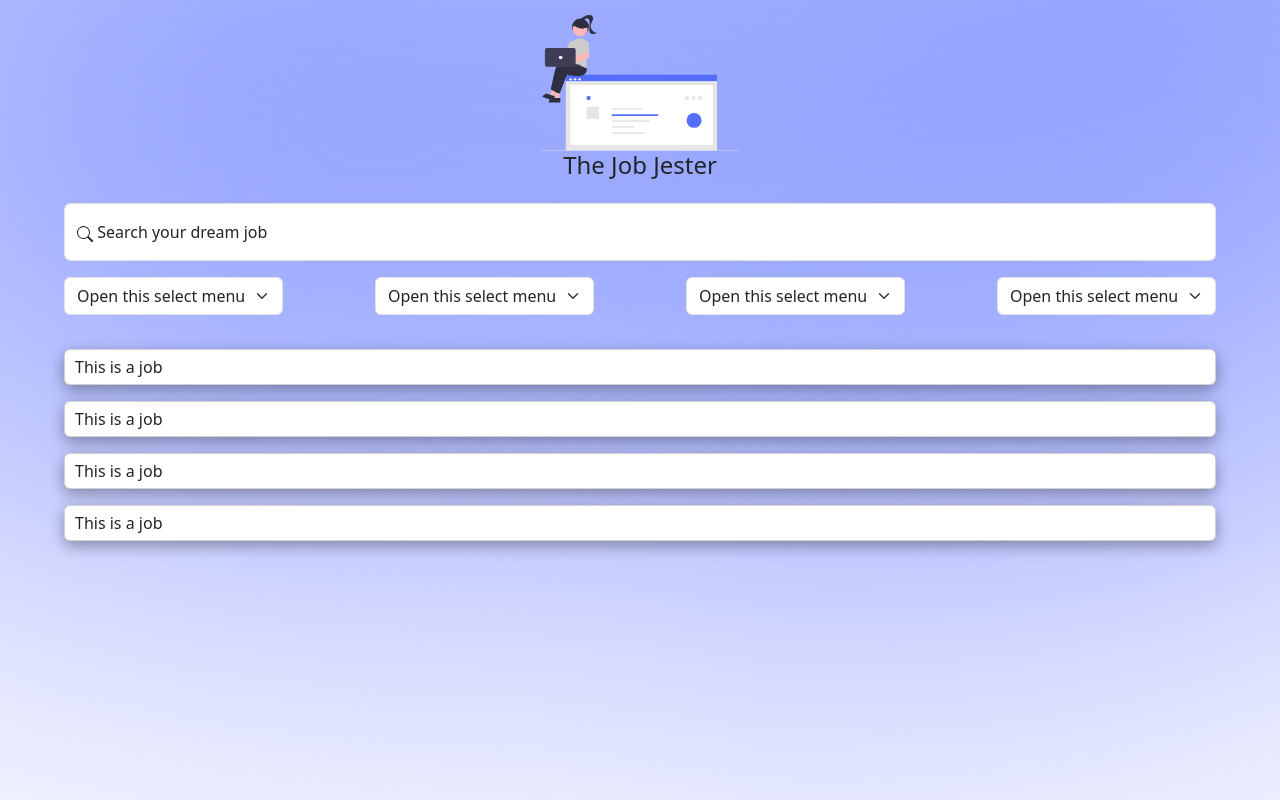
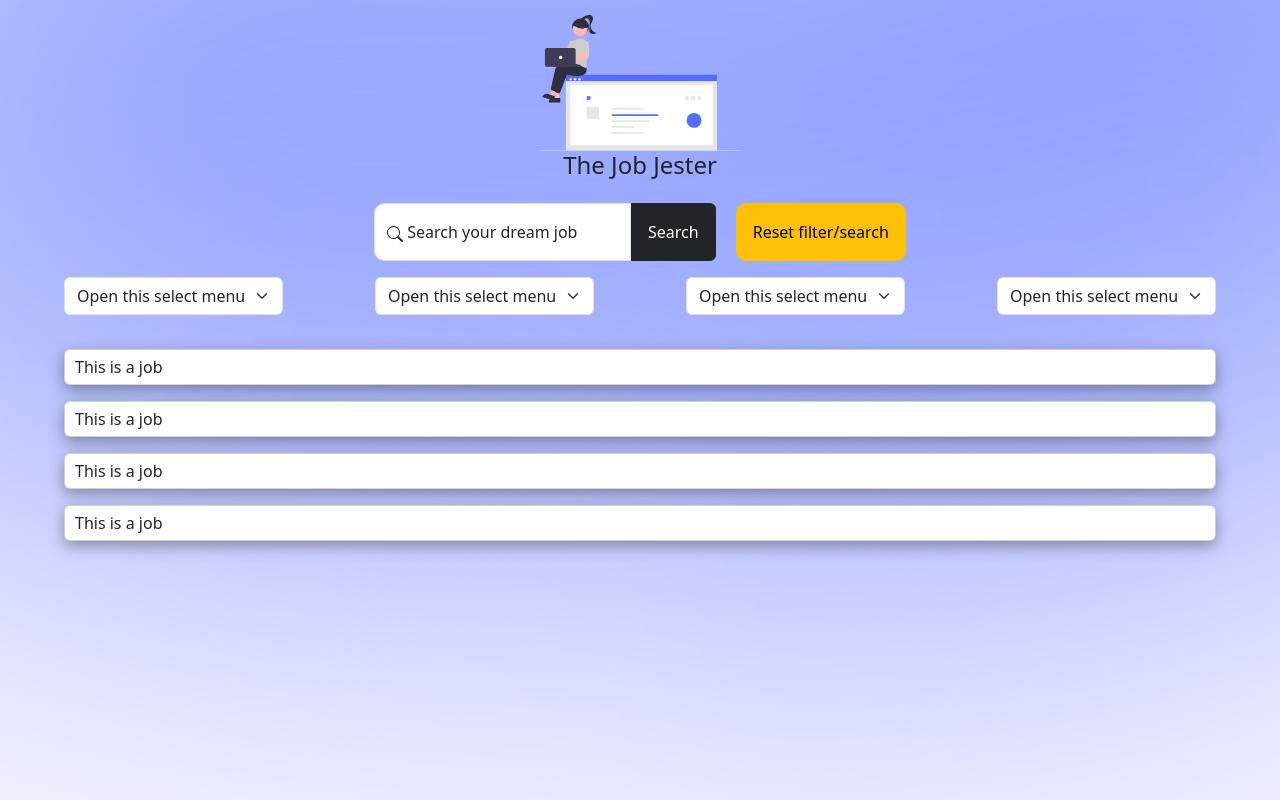
Before and after one commit to pchessah/job-jester, an Angular app: page /job-listing in a window 1280 px wide. Built offline with nearby package versions, Linux system fonts and the light colour scheme.

Commit message:
Implement search by text feature

```diff
--- a/src/app/components/search-header/search-header.component.html
+++ b/src/app/components/search-header/search-header.component.html
@@ -1,8 +1,20 @@
-<div class="header-container">
-  <div class="form-floating mb-3">
-    <input type="text" class="form-control" id="floatingInput" placeholder="Search your dream job here...">
-    <label for="floatingInput"><svg xmlns="http://www.w3.org/2000/svg" width="16" height="16" fill="currentColor" class="bi bi-search" viewBox="0 0 16 16">
-      <path d="M11.742 10.344a6.5 6.5 0 1 0-1.397 1.398h-.001c.03.04.062.078.098.115l3.85 3.85a1 1 0 0 0 1.415-1.414l-3.85-3.85a1.007 1.007 0 0 0-.115-.1zM12 6.5a5.5 5.5 0 1 1-11 0 5.5 5.5 0 0 1 11 0"/>
-    </svg> Search your dream job</label>
+<div class="header-container  d-flex justify-content-center flex-wrap">
+  <div class="d-flex justify-content-center ">
+    <div class="form-floating mb-3 ">
+      <input [(ngModel)]="searchString" type="text" class="form-control" id="floatingInput" placeholder="Search your dream job here...">
+      <label for="floatingInput"><svg xmlns="http://www.w3.org/2000/svg" width="16" height="16" fill="currentColor" class="bi bi-search" viewBox="0 0 16 16">
+        <path d="M11.742 10.344a6.5 6.5 0 1 0-1.397 1.398h-.001c.03.04.062.078.098.115l3.85 3.85a1 1 0 0 0 1.415-1.414l-3.85-3.85a1.007 1.007 0 0 0-.115-.1zM12 6.5a5.5 5.5 0 1 1-11 0 5.5 5.5 0 0 1 11 0"/>
+      </svg> Search your dream job</label>
+    </div>
+    <div class="btn-container">
+      <button (click)="jobService.doSearch(searchString)" type="button" class="btn btn-dark">Search</button>
+    </div>
+
   </div>
+
+  <div class="btn-container reset-btn-container">
+    <button type="button"  (click)="jobService.reset()" class="btn btn-warning">Reset filter/search</button>
+  </div>
+
+
 </div>
--- a/src/app/components/search-header/search-header.component.scss
+++ b/src/app/components/search-header/search-header.component.scss
@@ -1,5 +1,30 @@
-
-
 .header-container{
   padding: 10px 5% 0 5%;
 }
+
+.form-control{
+  border-radius: 10px;
+  border-top-right-radius: 0px;
+  border-bottom-right-radius: 0px;
+  outline: 0;
+  width: 100%;
+}
+
+.form-control:focus{
+  outline: none;
+  border:none;
+}
+
+.btn{
+  border-top-left-radius: 0px;
+  border-bottom-left-radius: 0px;
+  padding: 16px;
+}
+
+.reset-btn-container .btn{
+  border-top-left-radius: unset;
+  border-bottom-left-radius: unset;
+  margin-left: 20px;
+  border-radius: 10px;
+  margin-bottom: 5px;
+}
--- a/src/app/components/search-header/search-header.component.ts
+++ b/src/app/components/search-header/search-header.component.ts
@@ -1,13 +1,18 @@
-import { Component } from '@angular/core';
+import { Component, inject } from '@angular/core';
 import { CommonModule } from '@angular/common';
+import { JobsService } from 'src/app/services/jobs.service';
+import { FormsModule } from '@angular/forms';
 
 @Component({
   selector: 'app-search-header',
   standalone: true,
-  imports: [CommonModule],
+  imports: [CommonModule, FormsModule],
   templateUrl: './search-header.component.html',
   styleUrl: './search-header.component.scss'
 })
 export class SearchHeaderComponent {
 
+  searchString:string = "";
+  jobService: JobsService = inject(JobsService);
+
 }
```
